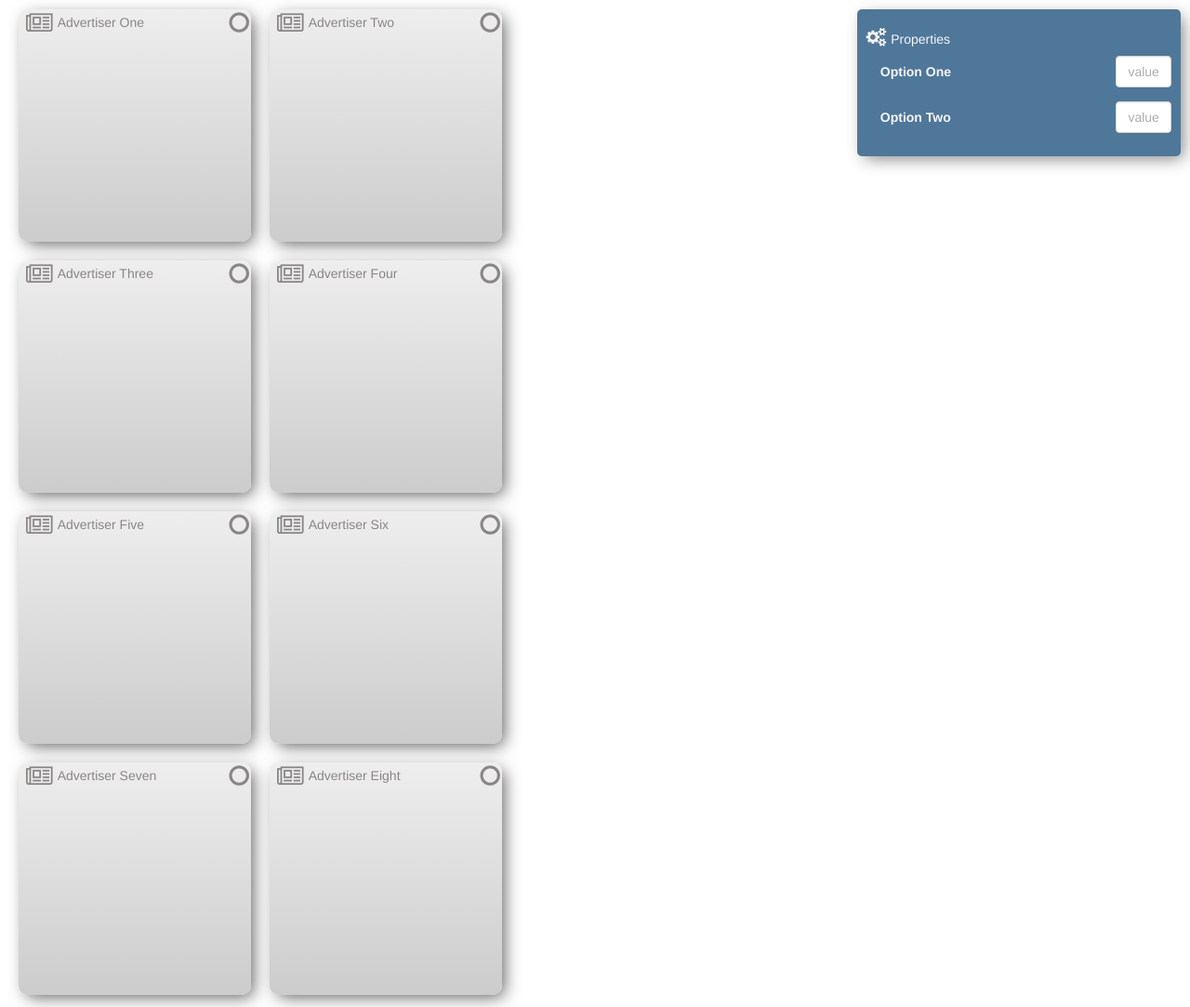
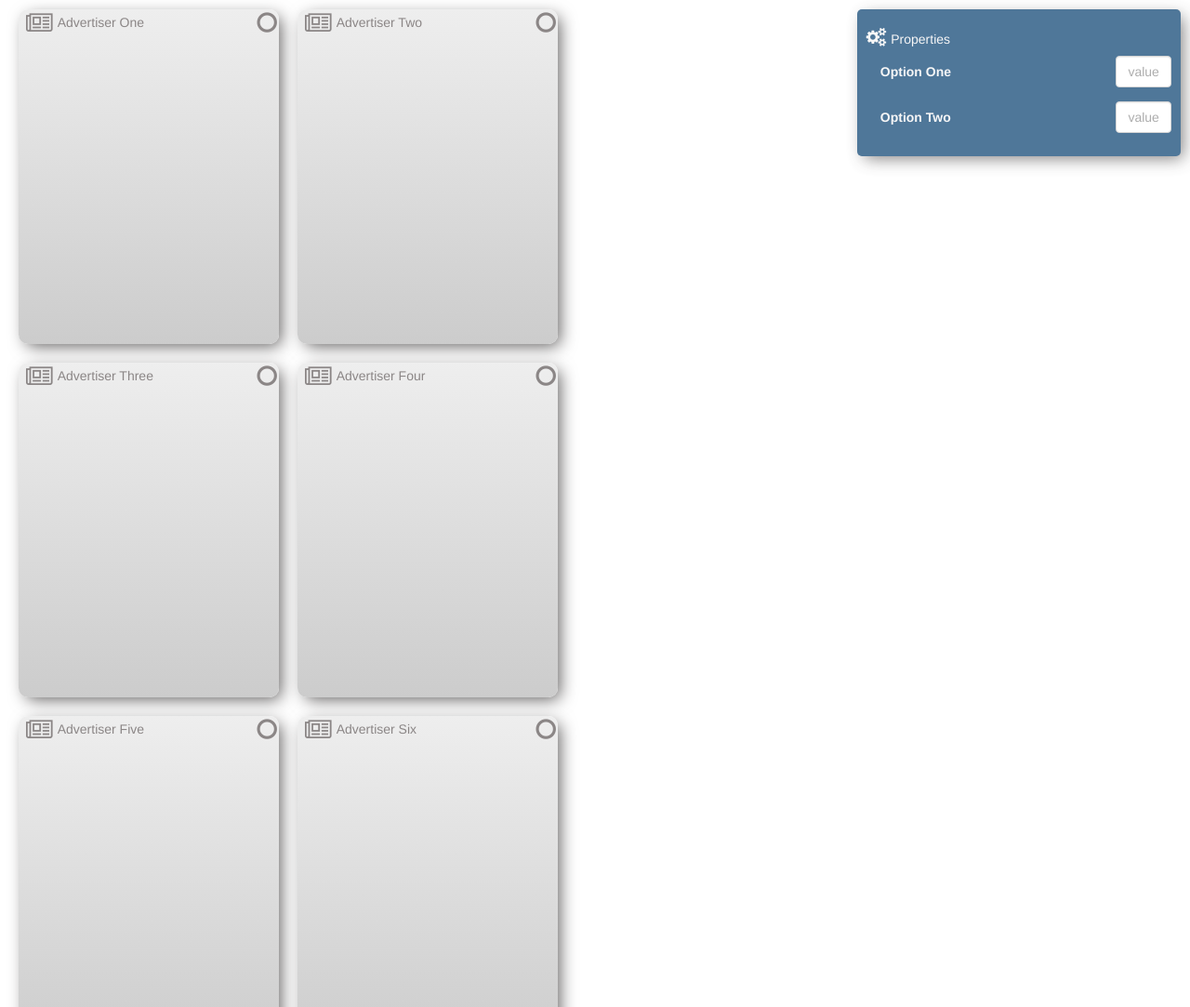
Before and after one commit to ArnoldKrumins/reports, a website: page index.html in a window 1280 px wide. Shown: the top 1083 px of the page at 93% size. Drawn offline with nearby package versions, Linux system fonts and the light colour scheme.

Commit message:
making items wider

```diff
--- a/css/site.less
+++ b/css/site.less
@@ -55,8 +55,8 @@
             .border-radius;
             .shadow;
             padding:10px;
-            width:250px;
-            height: 250px;
+            width:280px;
+            height: 360px;
 
             i{
               position: absolute;
```
Also changed, not shown: css/site.css.
